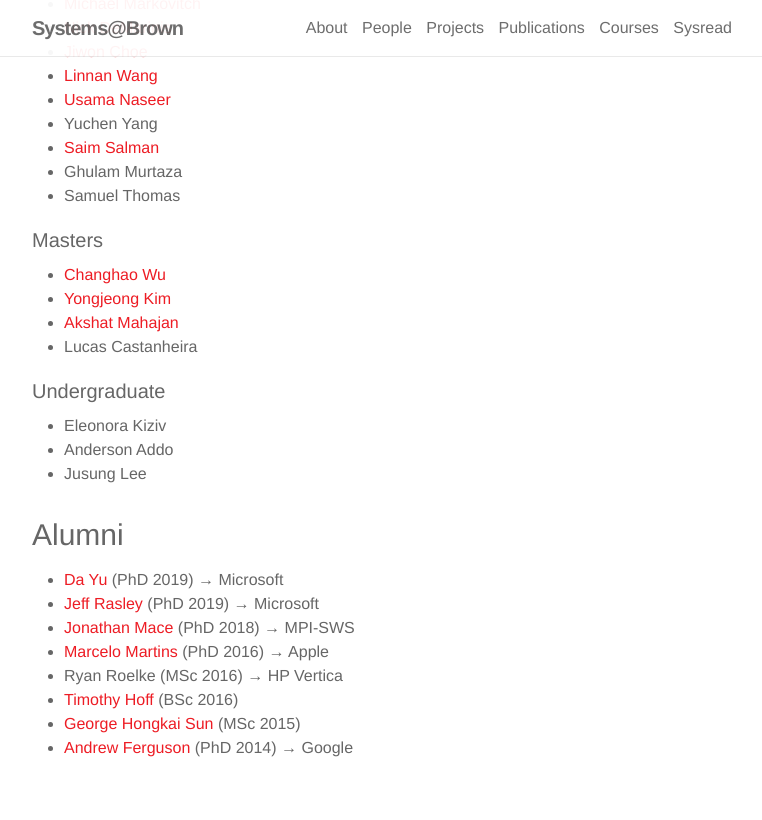
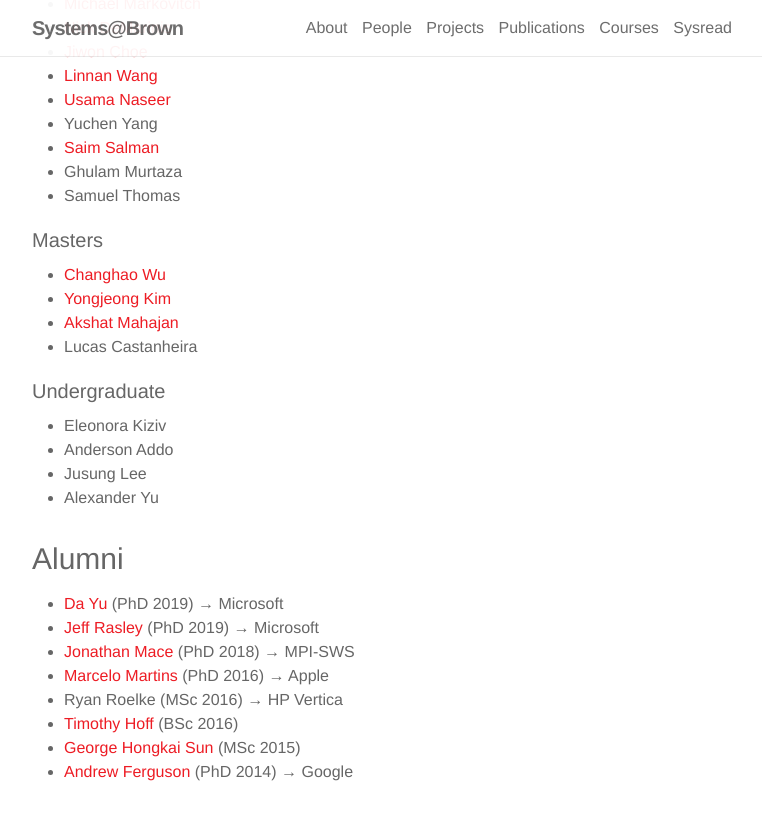
Before and after one commit to brownsys/systems-web, a Jekyll site: the page built from _pages/people.md, in a window 1280 px wide and 900 px high, scrolled down 595 px. Shown: the top 820 px of the window, without its empty margins (258-1020 px from the left). Built offline with Jekyll 4.4.1, drawn with Linux system fonts in a browser that asks for light colours; nearby versions of some CDN libraries.

Commit message:
Added to people

```diff
--- a/_data/people.yml
+++ b/_data/people.yml
@@ -123,3 +123,6 @@ people:
     site: "https://cs.brown.edu/~adf/"
     type: alum
     note: "(PhD 2014) → Google"
+  - key: ayu9
+    name: "Alexander Yu"
+    type: ugrad
```
Also changed, not shown: assets/project_images/quic-testbed.png.
